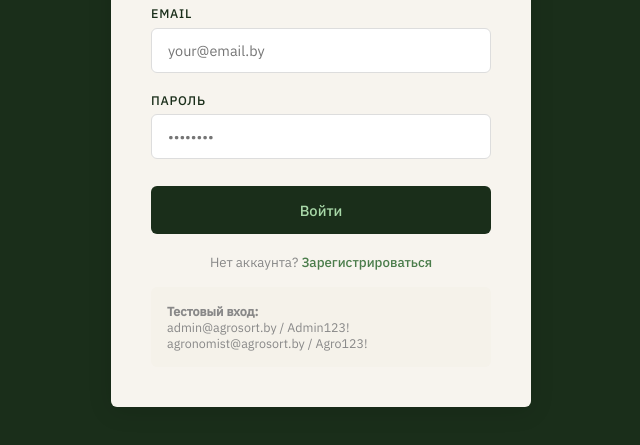
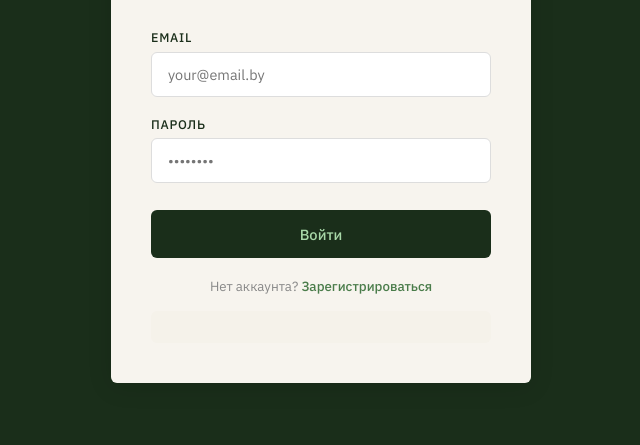
Before and after one commit to PavelMikhnuyk/agrosort, a plain HTML site: page frontend/pages/login.html in a window 1280 px wide. Shown: the part 257-702 px from the top of the page, without its empty margins (319-959 px from the left). Drawn offline with nearby package versions, Linux system fonts and the light colour scheme.

Commit message:
Update code

```diff
--- a/frontend/pages/login.html
+++ b/frontend/pages/login.html
@@ -22,9 +22,6 @@
     <button class="btn-submit" id="submitBtn" onclick="login()">Войти</button>
     <div class="auth-link">Нет аккаунта? <a href="/pages/register.html">Зарегистрироваться</a></div>
     <div style="margin-top:1rem;padding:1rem;background:#f5f2ea;border-radius:6px;font-size:.78rem;color:var(--gray)">
-      <strong>Тестовый вход:</strong><br>
-      admin@agrosort.by / Admin123!<br>
-      agronomist@agrosort.by / Agro123!
     </div>
   </div>
 </div>
```
